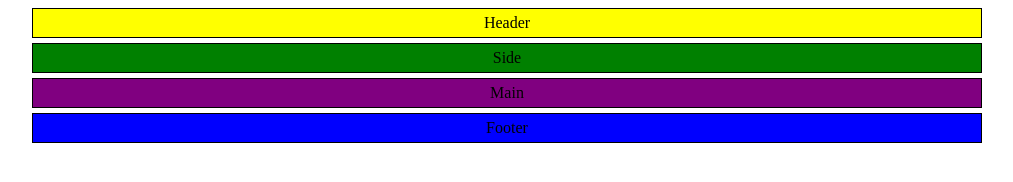
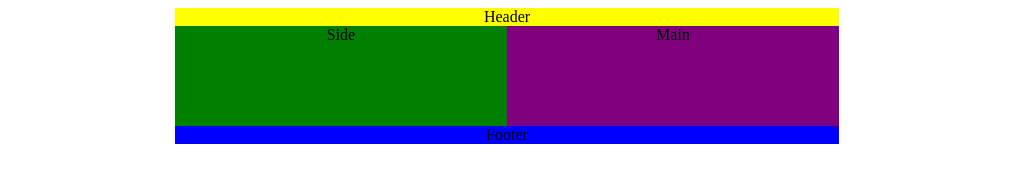
Before and after one commit to SKLC1/AppleSeeds, a plain HTML site: page exrecise 7.1/index.html in a window 1280 px wide. Shown: the whole page, without its empty margins (133-1146 px from the left). Drawn offline with Linux system fonts and the light colour scheme.

Commit message:
Add files via upload

```diff
--- a/exrecise 7.1/style.css
+++ b/exrecise 7.1/style.css
@@ -1,31 +1,28 @@
+
 #Header{
   background-color: yellow;
 }
 #Side{
   background-color: green;
+  width: 50%;
+  height: 100px;
+  float: left;
 }
 #Main{
   background-color: purple;
-  height: 150;
-  width: 150;
+  width: 50%;
+  height: 100px;
+  float: right;
+
 }
 #Footer{
   background-color: blue;
 }
 #wrapper{
   max-width: 960px;
-  margin: auto;
+  margin: 0 300px;
 }
 .box{
-  border-color: black;
-  border-width: 1px;
-  border-style: solid;
   text-align: center;
-  padding: 5px;
-  margin: 5px;
 
 }
-*{
-  padding: 0;
-  box-sizing: border-box;
-}
```
Also changed, not shown: exrecise 7.1/index.html (line endings or trailing spaces).
